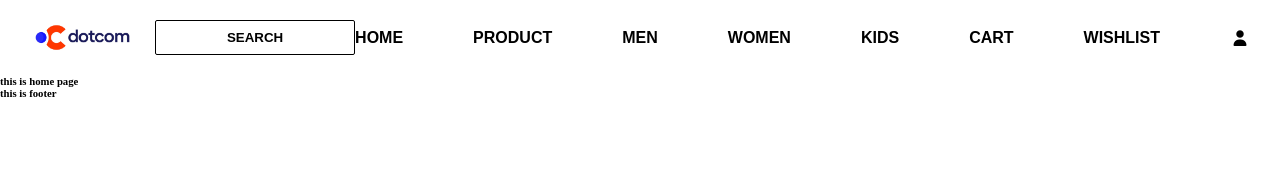
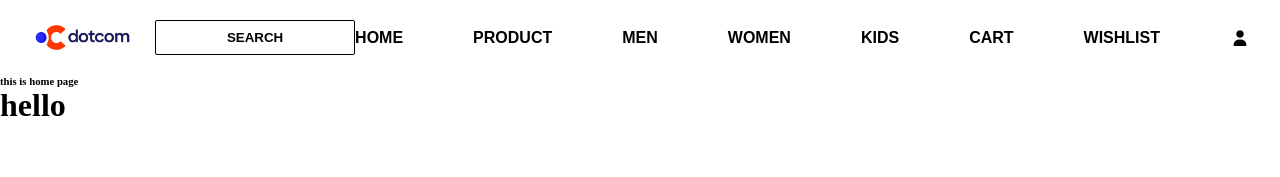
Before and after one commit to rajrai913197-png/dotcom, a React (Vite) app: page / in a window 1280 px wide. Shown: the top 177 px of the page. Built offline with nearby package versions, Linux system fonts and the light colour scheme.

Commit message:
work on footer

```diff
--- a/src/components/footer.jsx
+++ b/src/components/footer.jsx
@@ -1,7 +1,9 @@
 const Footer = ()=>{
     return(
         <>
-        <h6> this is footer</h6>
+         <footer>
+            <h1>hello</h1>
+         </footer>
         </>
     )
 }
```
